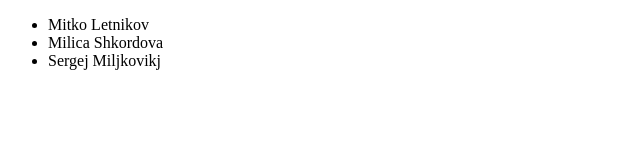
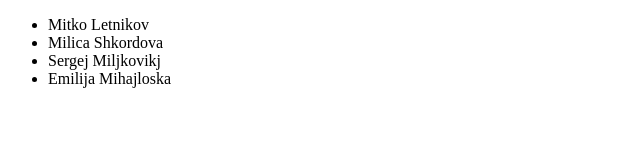
Before and after one commit to MitkoLetnikov/mentor-class-group-1-GitHUB, a plain HTML site: page index.html in a window 1280 px wide. Shown: the whole page, without its empty margins (0-640 px from the left). Drawn offline with Linux system fonts and the light colour scheme.

Commit message:
Name added

```diff
--- a/index.html
+++ b/index.html
@@ -11,6 +11,7 @@
       <li>Mitko Letnikov</li>
       <li>Milica Shkordova</li>
       <li>Sergej Miljkovikj</li>
+      <li>Emilija Mihajloska</li>
     </ul>
   </body>
 </html>
```
